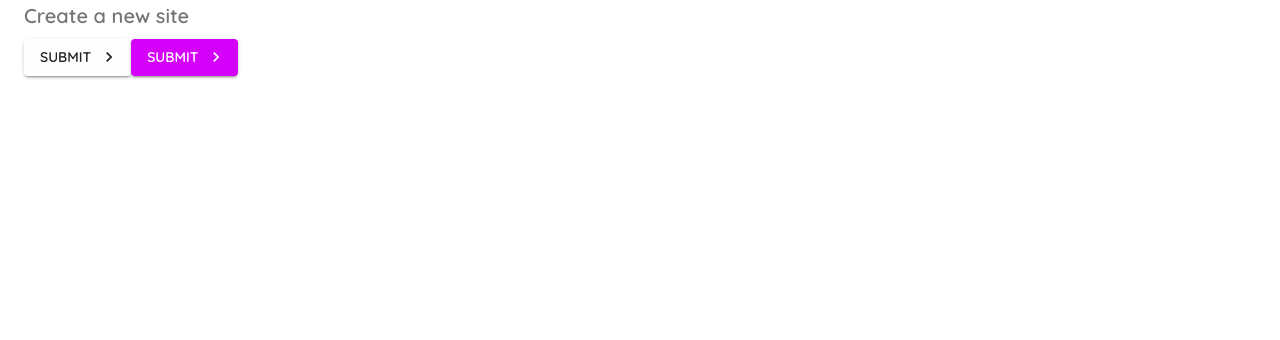
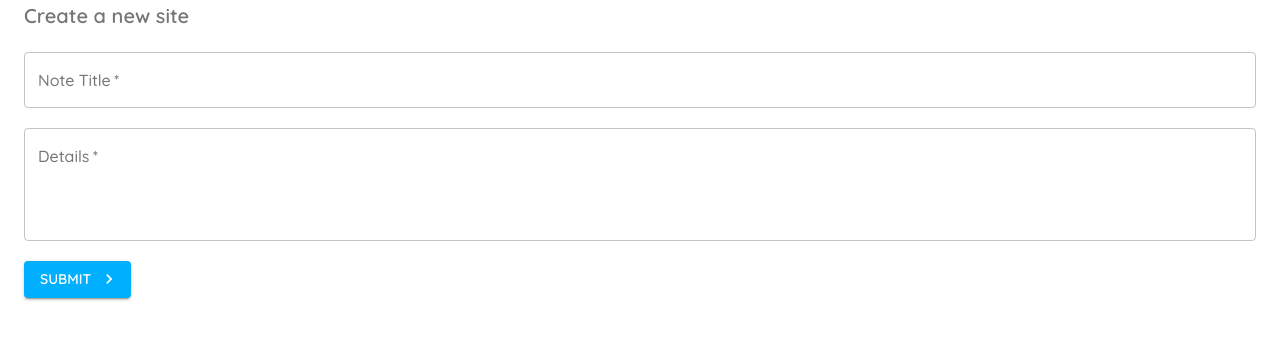
Before and after one commit to khanhduy1407/material-ui-tutorial, a React (Create React App) app: page /create in a window 1280 px wide. Shown: the top 340 px of the page. Built offline with nearby package versions, Linux system fonts and the light colour scheme.

Commit message:
Text Fields

```diff
--- a/src/App.js
+++ b/src/App.js
@@ -2,14 +2,14 @@
 import Notes from './pages/Notes'
 import Create from './pages/Create'
 import { createMuiTheme, ThemeProvider } from '@material-ui/core'
-import { purple } from '@material-ui/core/colors'
+import { lightBlue } from '@material-ui/core/colors'
 
 const theme = createMuiTheme({
   palette: {
     primary: {
       main: '#fefefe'
     },
-    secondary: purple
+    secondary: lightBlue
   },
   typography: {
     fontFamily: 'Quicksand',
--- a/src/pages/Create.js
+++ b/src/pages/Create.js
@@ -1,16 +1,45 @@
-import React from 'react'
+import React, { useState } from 'react'
 import Typography from '@material-ui/core/Typography'
 import Button from '@material-ui/core/Button'
 import Container from '@material-ui/core/Container'
 import KeyboardArrowRightIcon from '@material-ui/icons/KeyboardArrowRight'
 import { makeStyles } from '@material-ui/core'
+import TextField from '@material-ui/core/TextField'
 
 const useStyles = makeStyles({
-
+  textWhite: {
+    color: 'white'
+  },
+  field: {
+    marginTop: 20,
+    marginBottom: 20,
+    display: 'block'
+  }
 })
 
 export default function Create() {
   const classes = useStyles()
+  const [title, setTitle] = useState('')
+  const [details, setDetails] = useState('')
+  const [titleError, setTitleError] = useState(false)
+  const [detailsError, setDetailsError] = useState(false)
+
+  const handleSubmit = (e) => {
+    e.preventDefault()
+    setTitleError(false)
+    setDetailsError(false)
+
+    if (title == '') {
+      setTitleError(true)
+    }
+    if (details == '') {
+      setDetailsError(true)
+    }
+
+    if (title && details) {
+      console.log(title, details)
+    }
+  }
 
   return (
     <Container>
@@ -22,22 +51,37 @@
         Create a new site
       </Typography>
 
+      <form noValidate autoComplete="off" onSubmit={handleSubmit}>
+        <TextField
+          onChange={(e) => setTitle(e.target.value)}
+          className={classes.field}
+          label="Note Title"
+          variant="outlined"
+          color="secondary"
+          fullWidth
+          required
+          error={titleError} />
+        <TextField
+          onChange={(e) => setDetails(e.target.value)}
+          className={classes.field}
+          label="Details"
+          variant="outlined"
+          color="secondary"
+          multiline
+          rows={4}
+          fullWidth
+          required
+          error={detailsError} />
+
         <Button
-        onClick={() => console.log("you click me")}
-        type="submit"
-        color="primary"
-        variant="contained"
-        endIcon={<KeyboardArrowRightIcon />}>
-        Submit
-      </Button>
-      <Button
-        onClick={() => console.log("you click me")}
+          className={classes.textWhite}
           type="submit"
           color="secondary"
           variant="contained"
           endIcon={<KeyboardArrowRightIcon />}>
           Submit
         </Button>
+      </form>
     </Container>
   )
 }
```
Lines whose indentation alone changed are shown as unchanged.
